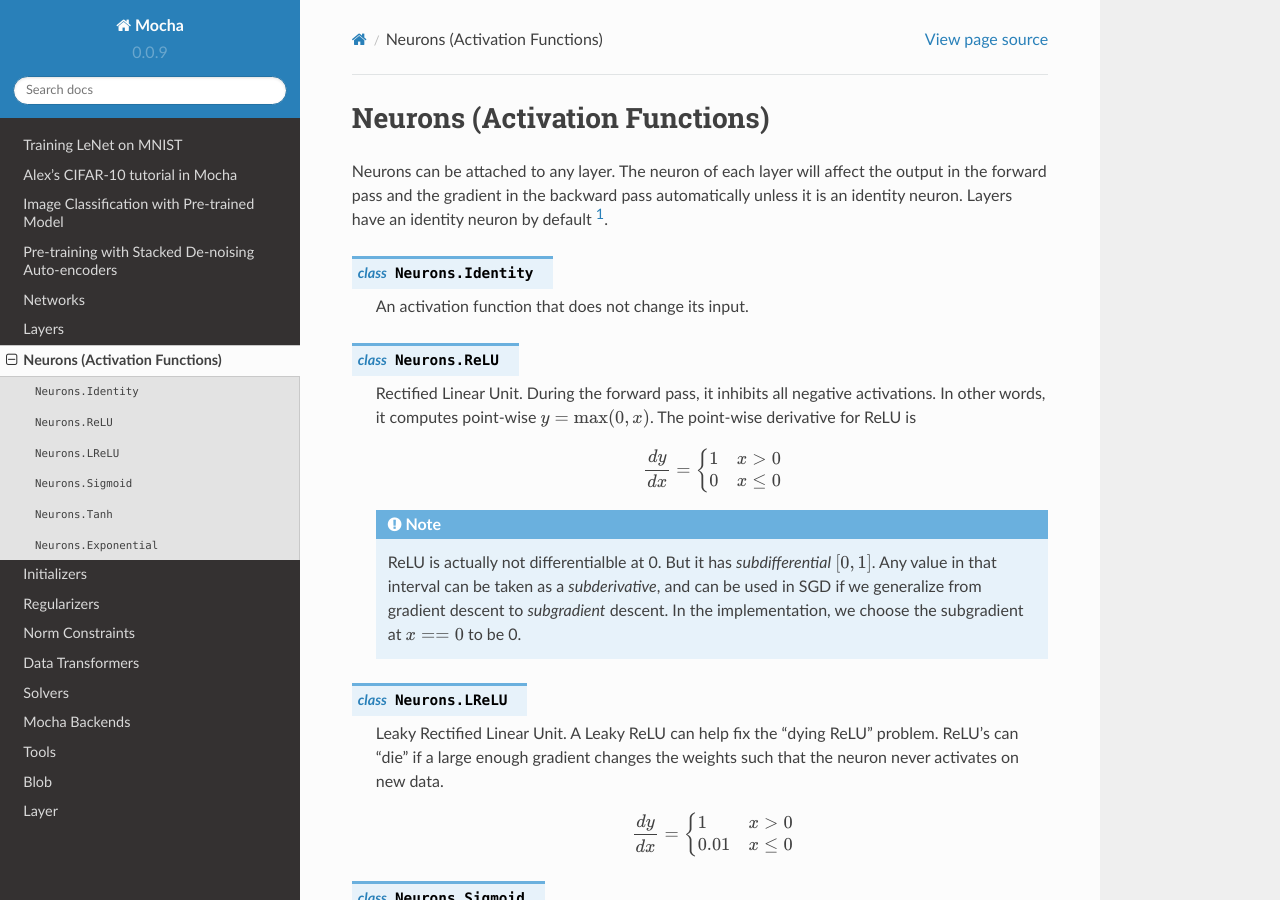
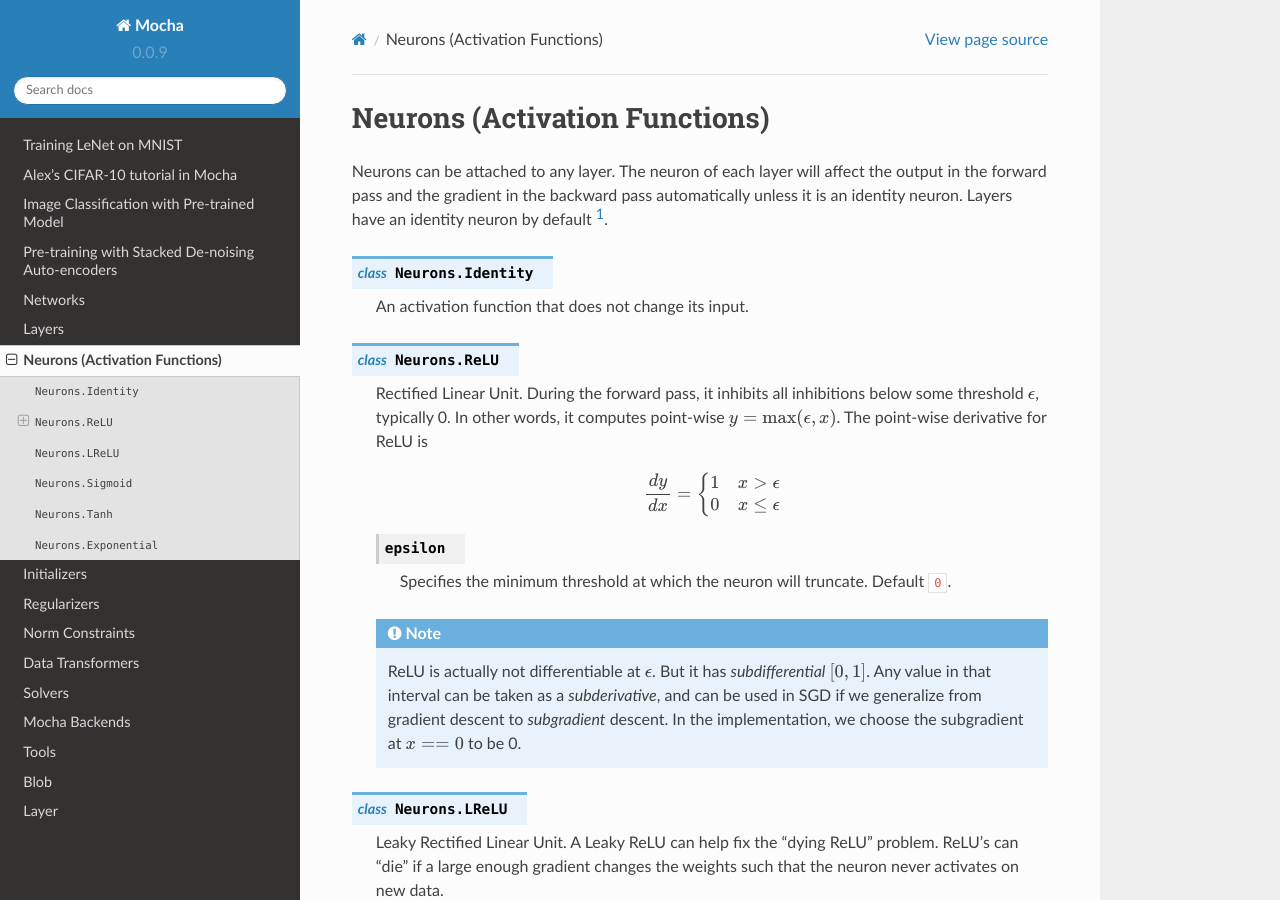
Before and after one commit to pluskid/Mocha.jl, a Sphinx documentation site: the page built from docs/user-guide/neuron.rst, in a window 1280 px wide and 900 px high. Built offline with Sphinx 7.4.7 and the Read the Docs theme 2.0.0, drawn with Linux system fonts in a browser that asks for light colours.

Commit message:
Add epsilon parameter to ReLU allow strictly positive activation

```diff
--- a/docs/user-guide/neuron.rst
+++ b/docs/user-guide/neuron.rst
@@ -11,17 +11,22 @@ unless it is an identity neuron. Layers have an identity neuron by default [1]_.
 
 .. class:: Neurons.ReLU
 
-   Rectified Linear Unit. During the forward pass, it inhibits all negative
-   activations. In other words, it computes point-wise :math:`y=\max(0, x)`. The
+   Rectified Linear Unit. During the forward pass, it inhibits all inhibitions
+   below some threshold :math:`\epsilon`, typically 0. In other words, it computes
+   point-wise :math:`y=\max(\epsilon, x)`. The
    point-wise derivative for ReLU is
 
    .. math::
 
-      \frac{dy}{dx} = \begin{cases}1 & x > 0 \\ 0 & x \leq 0\end{cases}
+      \frac{dy}{dx} = \begin{cases}1 & x > \epsilon \\ 0 & x \leq \epsilon\end{cases}
+
+   .. attribute:: epsilon
+
+      Specifies the minimum threshold at which the neuron will truncate.  Default ``0``.
 
    .. note::
 
-      ReLU is actually not differentialble at 0. But it has *subdifferential*
+      ReLU is actually not differentiable at :math:`\epsilon`. But it has *subdifferential*
       :math:`[0,1]`. Any value in that interval can be taken as
       a *subderivative*, and can be used in SGD if we generalize from gradient
       descent to *subgradient* descent. In the implementation, we choose the subgradient at :math:`x==0` to be 0.
```
Also changed, not shown: 4 other files.
